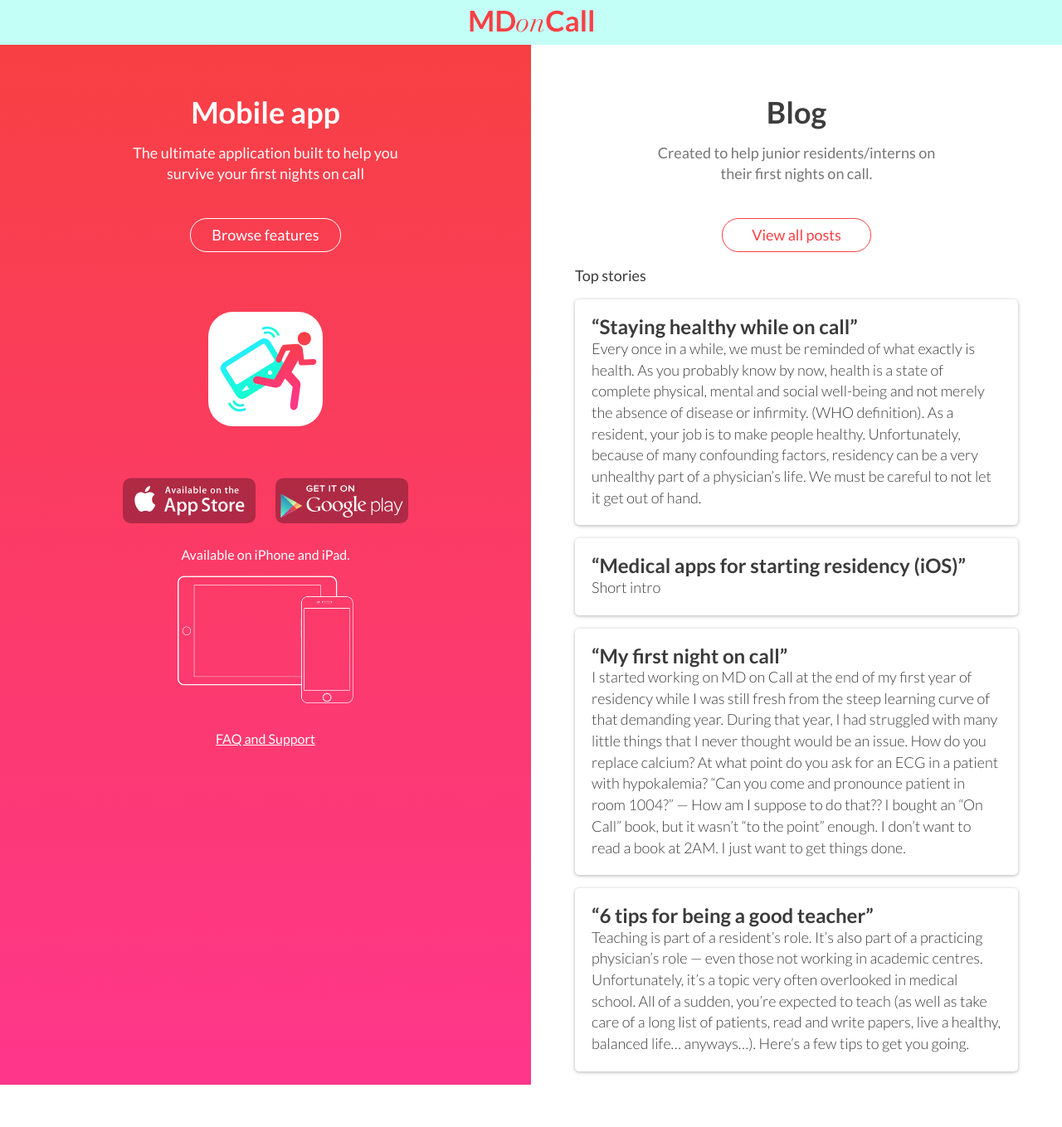
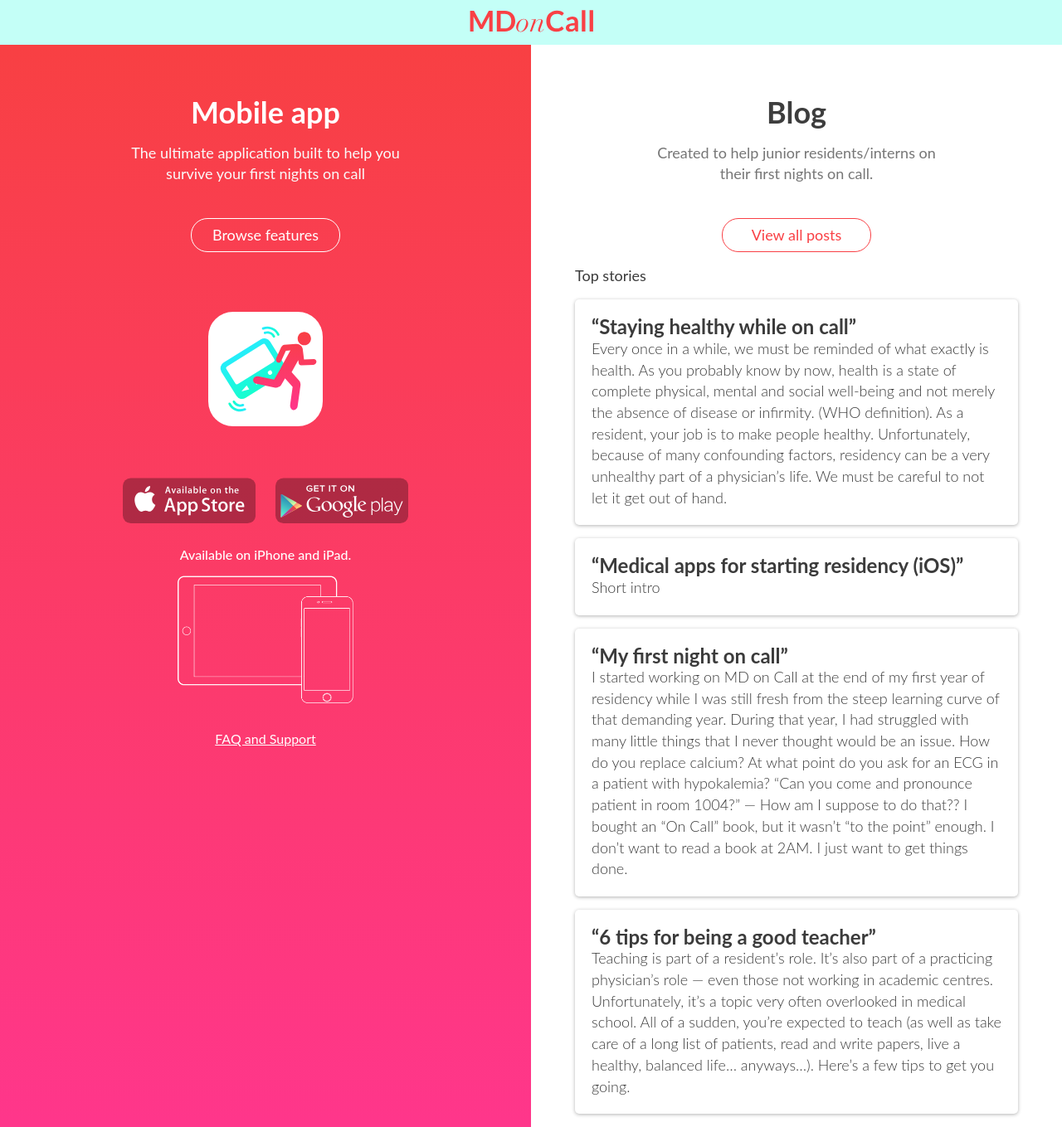
Before and after one commit to Messil/messil.github.io, a Jekyll site: the page built from index.html, in a window 1280 px wide. Shown: the whole page at 83% size. Built offline with Jekyll 4.4.1, drawn with Linux system fonts in a browser that asks for light colours; before the commit the page ends 1308 px from its top, so only the background shows below that.

Commit message:
Open Sans

```diff
--- a/_sass/main.scss
+++ b/_sass/main.scss
@@ -1,4 +1,4 @@
-@import url(http://fonts.googleapis.com/css?family=Lato:300,400,700);
+@import url(http://fonts.googleapis.com/css?family=Open+Sans:300,400,700);
 
 * {
     margin: 0;
```
